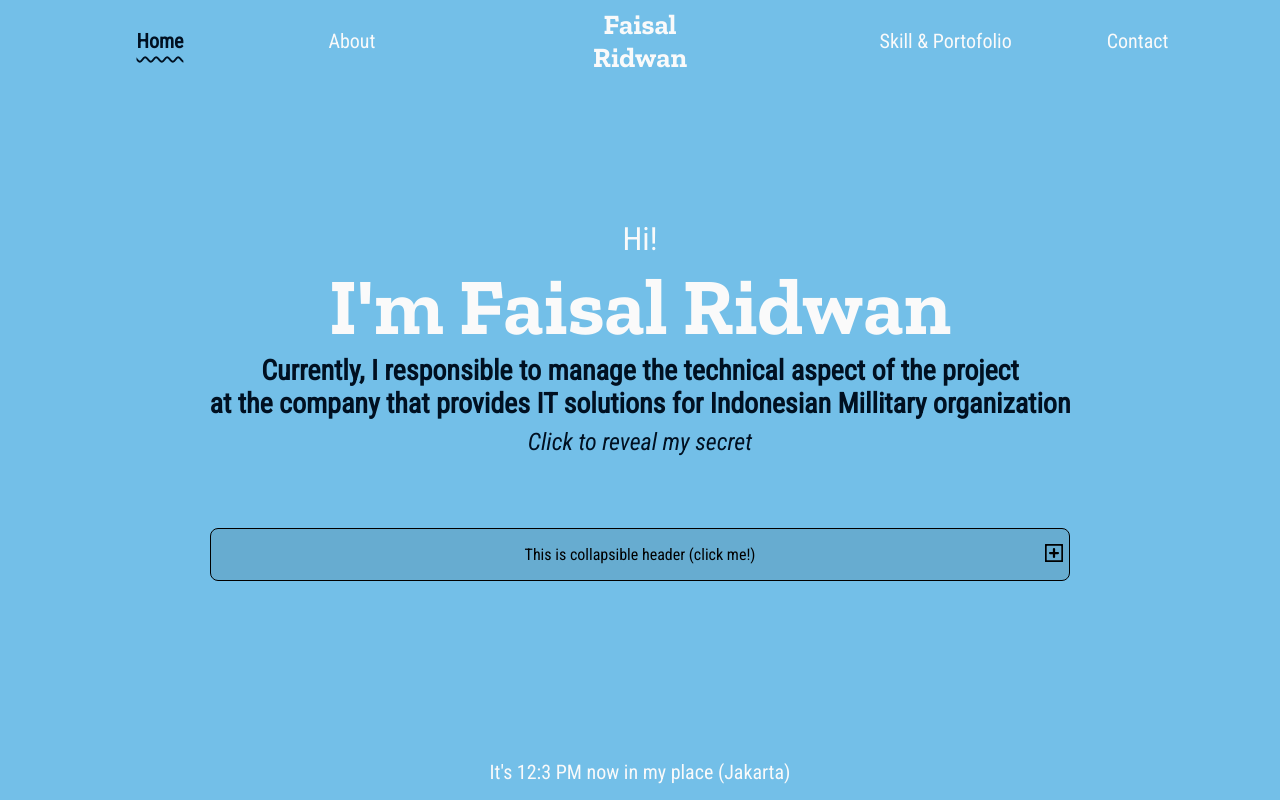
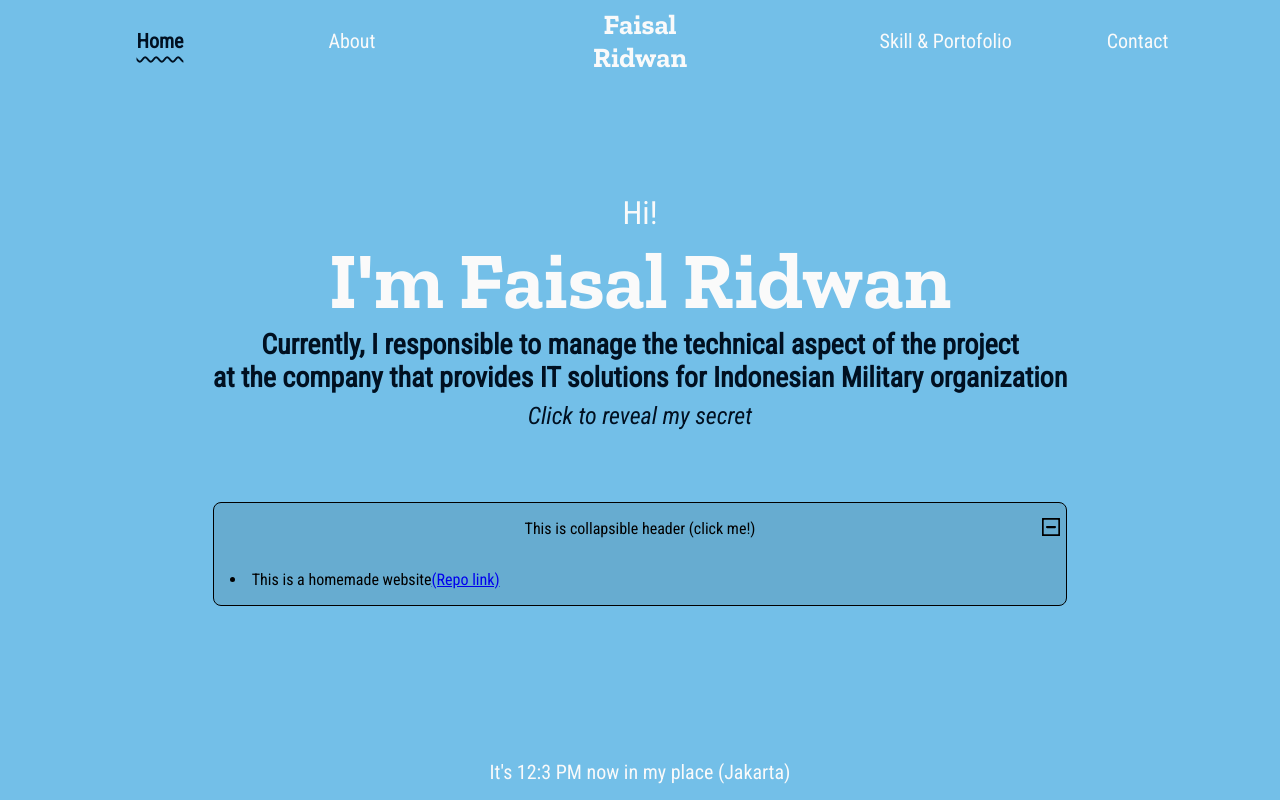
Before and after one commit to faisalridwan55/personal-web, a React (Create React App) app: page / in a window 1280 px wide. Both pictures are taken after a click on the button 1054 px from the left and 554 px from the top of the page. Built offline with nearby package versions, Linux system fonts and the light colour scheme; the HTML template or start-up script is replaced by a standard one.

Commit message:
Complete Collapsible Row

```diff
--- a/package.json
+++ b/package.json
@@ -11,6 +11,7 @@
     "react-dom": "^17.0.2",
     "react-router-dom": "^5.2.0",
     "react-scripts": "4.0.3",
+    "react-use-measure": "^2.1.1",
     "styled-components": "^5.3.0",
     "web-vitals": "^1.0.1"
   },
--- a/src/components/CollapsibleRow.js
+++ b/src/components/CollapsibleRow.js
@@ -1,8 +1,16 @@
 import { useState } from "react";
-import { AnimatePresence, motion } from "framer-motion";
+import styled from "styled-components";
+import { AnimatePresence, motion, MotionConfig } from "framer-motion";
 
 import { DIST_SIZE } from "../constants/Size";
-import { Row } from "./Grid";
+import { Box, Row } from "./Grid";
+import ResizeablePanel from "./ResizeablePanel";
+
+const CollapsibleContainer = styled(Box)`
+		border: 1px ridge #000000;
+		border-radius: 8px 8px 8px 8px;
+		background-color: rgba(0,0,0,.1);
+`;
 
 const CollapsHeader = props => (
 	<Row
@@ -11,9 +19,6 @@ const CollapsHeader = props => (
 			cursor: 'pointer',
 			position: 'relative',
 			alignItems: 'center',
-			border: '1px ridge #000000',
-			borderRadius: '8px 8px 8px 8px',
-			backgroundColor: 'rgba(0,0,0,.1)',
 		}}
 		{...props}
 	/>
@@ -45,7 +50,7 @@ export const CollapsButton = ({isOpen, ...props}) => {
     return (
         <AnimatePresence exitBeforeEnter>
             <motion.button style={style} initial="initial" animate="final" {...props}>
-                {isOpen ? (
+                {!isOpen ? (
                     <div>
                         <motion.svg xmlns="http://www.w3.org/2000/svg" width="18" height="18" class="bi bi-plus-square" viewBox="0 0 16 16">
 							<motion.path
@@ -96,11 +101,22 @@ export const CollapsButton = ({isOpen, ...props}) => {
 const CollapsibleRow = (props) => {
 	const [isOpen, setIsOpen] = useState(false)
 	const padding = DIST_SIZE().sm
+	const animationDuration = .5
+
 	return (
-		<CollapsHeader padding={padding}>
-			This is collapsible header (click me!)
-			<CollapsButton onClick={() => setIsOpen(!isOpen)} isOpen={isOpen} />
-		</CollapsHeader>
+		<CollapsibleContainer as={motion.div}>
+			<CollapsHeader onClick={() => setIsOpen(!isOpen)} padding={padding}>
+				This is collapsible header (click me!)
+				<CollapsButton isOpen={isOpen} />
+			</CollapsHeader>
+			<MotionConfig transition={{transition: animationDuration}}>
+				<ResizeablePanel duration={animationDuration}>
+					{isOpen &&
+						<div style={{padding}}>{props.children}</div>
+					}
+				</ResizeablePanel>
+			</MotionConfig>
+		</CollapsibleContainer>
 	)
 }
 
--- /dev/null
+++ b/src/components/ResizeablePanel.js
@@ -0,0 +1,47 @@
+import useMeasure from "react-use-measure";
+import { AnimatePresence, motion } from "framer-motion";
+
+const ignoreCircularReferences = () => {
+	const seen = new WeakSet();
+	return (key, value) => {
+	  if (key.startsWith("_")) return; // Don't compare React's internal props.
+	  if (typeof value === "object" && value !== null) {
+		if (seen.has(value)) return;
+		seen.add(value);
+	  }
+	  return value;
+	};
+  };
+
+const ResizeablePanel = props => {
+	const [ref, {height} ] = useMeasure();
+
+	return (
+		<motion.div
+			animate={{height}}
+		>
+			<AnimatePresence initial={false} exitBeforeEnter>
+				<motion.div
+					key={JSON.stringify(props.children, ignoreCircularReferences())}
+					initial={{
+						opacity: 0,
+					}}
+					animate={{
+						opacity: 1,
+						transition: { duration: .25, delay: .25 },
+					}}
+					exit={{
+						opacity: 0,
+						transition: { duration: .25 }
+					}}
+				>
+				<div ref={ref}>
+					{props.children}
+				</div>
+				</motion.div>
+			</AnimatePresence>
+		</motion.div>
+	)
+}
+
+export default ResizeablePanel;
--- a/src/containers/Home/index.js
+++ b/src/containers/Home/index.js
@@ -28,11 +28,16 @@ const Home = () => (
                 Currently, I responsible to manage the technical aspect of the project
             </Text>
             <Text size="xl" color={BLACK} textAlign="center" bold>
-                at the company that provides IT solutions for Indonesian Millitary organization
+                at the company that provides IT solutions for Indonesian Military organization
             </Text>
             <SecretText />
             <CollapsibleRow>
-
+                <li>
+                    This is a homemade website
+                    <a href="https://github.com/faisalridwan55/personal-web" target="_blank" rel="noopener noreferrer">
+                        (Repo link)
+                    </a>
+                </li>
             </CollapsibleRow>
         </Box>
         <Footer />
```
Also changed, not shown: 1 other file (tests, documents, lock files or other folders).
